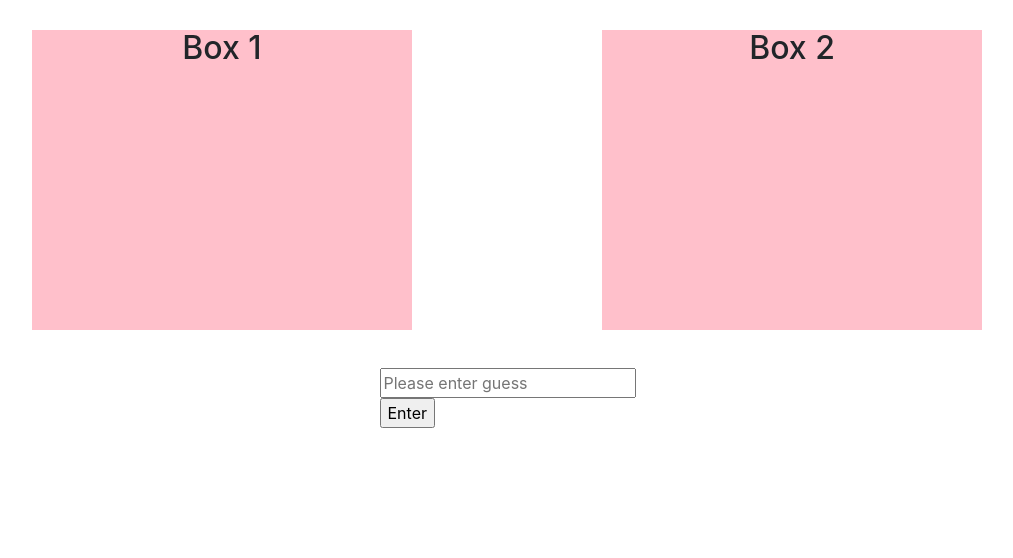
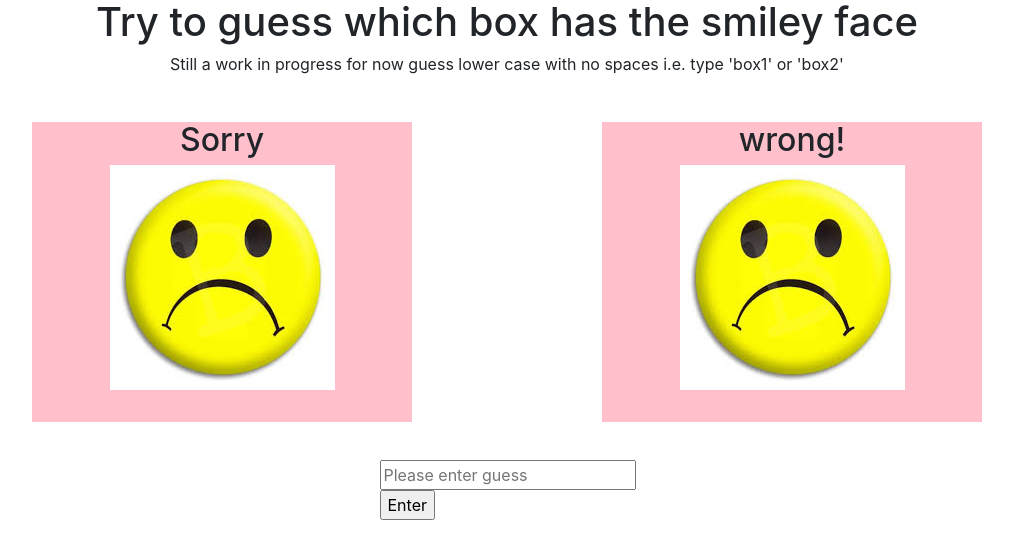
Before and after one commit to James9446/guessing-game, a plain HTML site: page index.html in a window 1280 px wide. Both pictures are taken after a click on the button "Enter". Shown: the whole page, without its empty margins (133-1146 px from the left). Drawn offline with nearby package versions, Linux system fonts and the light colour scheme.

Commit message:
Added error message for wrong answer. Removed uneccasry for loop. Added JavaScript comments. Removed //commented out code.

```diff
--- a/index.html
+++ b/index.html
@@ -19,12 +19,16 @@
 		<section>
 			<div class="container">
 				<div class="row justify-content-around">
+					<h1>Try to guess which box has the smiley face</h1>
+					<p>Still a work in progress for now guess lower case with no spaces i.e. type 'box1' or 'box2'</p>
+				</div>
+				<div class="row justify-content-around">
 					<div class="box text-center col-sm-4" id="box1">
 						<h2 id="textBox1">Box 1</h2>
 						<img id="imageBox1">
 					</div>
 					<div class="box text-center col-sm-4" id="box2">
-						<h2 id="textBox1">Box 2</h2>
+						<h2 id="textBox2">Box 2</h2>
 						<img id="imageBox2">
 					</div>
 				</div>
--- a/js/main.js
+++ b/js/main.js
@@ -1,49 +1,34 @@
-// Number Guessing Game from different project - jumping off point
-// var answer = Math.floor(Math.random() * 100) + 1;
-// var guess = prompt("Enter a number between 1 - 100");
-// var attemptsLeft = 7;
-
-// while(guess != answer) {
-// 	attemptsLeft--;
-// 	if(attemptsLeft > 0) {
-// 		if (guess < answer) {
-// 			 guess = prompt(guess + " is less than the answer. You have " + attemptsLeft + " attempts left")
-// 		} else if (guess > answer) {
-// 			guess = prompt(guess + " is greater than the answer. You have " + attemptsLeft + " attempts left")
-// 		}
-// 	} else {
-// 		alert("Loser!")
-// 		break;
-// 	}
-// }
-
-// alert(answer + " is the correct answer");
-
+// This is an array of objects for storing information about the boxes
 var boxesArray = [
 	{
 		box: "box1",
 		correct: false,
-		text: "This is the correct box!",
-		image: "img/smiley-face.jpeg"
+		text: "Correct!",
+		textWrong: "Sorry",
+		image: "img/smiley-face.jpeg",
+		imageWrong: "img/frowny-face.jpeg"
 	},
 	{
 		box: "box2",
 		correct: false,
-		text: "This is the correct box!",
-		image: "img/smiley-face.jpeg"
+		text: "Nice!",
+		textWrong: "wrong!",
+		image: "img/smiley-face.jpeg",
+		imageWrong: "img/frowny-face.jpeg"
 	}
 ];
 
+// This variable for storing a randomly generated whole number
+// Current number range between 1 - 2
 var randonNumber = Math.floor(Math.random() * 2) + 1;
+//Test purpose console.log
 console.log(randonNumber);
 
+// This variable is for storing the answer a user must type
 var answer;
-// if (randonNumber === 1) {
-// 	answer = "box1"
-// } else if (randonNumber === 2) {
-// 	answer = "box2"
-// }
 
+// This conditional is for assigning the random number to a box
+// and it assigns a value for the answer variable
 if (randonNumber === 1) {
 	boxesArray[0].correct = true
 	answer = "box1"
@@ -51,23 +36,27 @@ if (randonNumber === 1) {
 	boxesArray[1].correct = true
 	answer = "box2"
 }
+
+//Test purpose console.log
 console.log(boxesArray[0].correct);
 console.log(boxesArray[1].correct);
 
-// function checkGuess() {
-//     var userInput = document.getElementById("userInput").value;
-//         if (userInput === answer) {
-//        	document.getElementById("imageBox1").src = "img/smiley-face.jpeg";
-//     }
-// }
 
+// This function checks the user input and reveals if the correct answer been selected or not
 function checkGuess() {
     var userInput = document.getElementById("userInput").value;
-    for (i = 0; i < boxesArray.length; i++) {
-        if (userInput === answer && boxesArray[0].correct === true) {
-        	document.getElementById("imageBox1").src = "img/smiley-face.jpeg";
-        } else if (userInput === answer && boxesArray[1].correct === true) {
-        	document.getElementById("imageBox2").src = "img/smiley-face.jpeg";
-        }
+    if (userInput === answer && boxesArray[0].correct === true) {
+    	document.getElementById("imageBox1").src = boxesArray[0].image;
+    	document.getElementById("textBox1").textContent = boxesArray[0].text;
+    	return
+    } else if (userInput === answer && boxesArray[1].correct === true) {
+    	document.getElementById("imageBox2").src = boxesArray[1].image;
+    	document.getElementById("textBox2").textContent = boxesArray[1].text;
+    	return
+    } else {
+    	document.getElementById("imageBox1").src = boxesArray[0].imageWrong;
+    	document.getElementById("imageBox2").src = boxesArray[1].imageWrong;
+    	document.getElementById("textBox1").textContent = boxesArray[0].textWrong;
+    	document.getElementById("textBox2").textContent = boxesArray[1].textWrong;
     }
 }
```
Also changed, not shown: img/frowny-face.jpeg (added).
